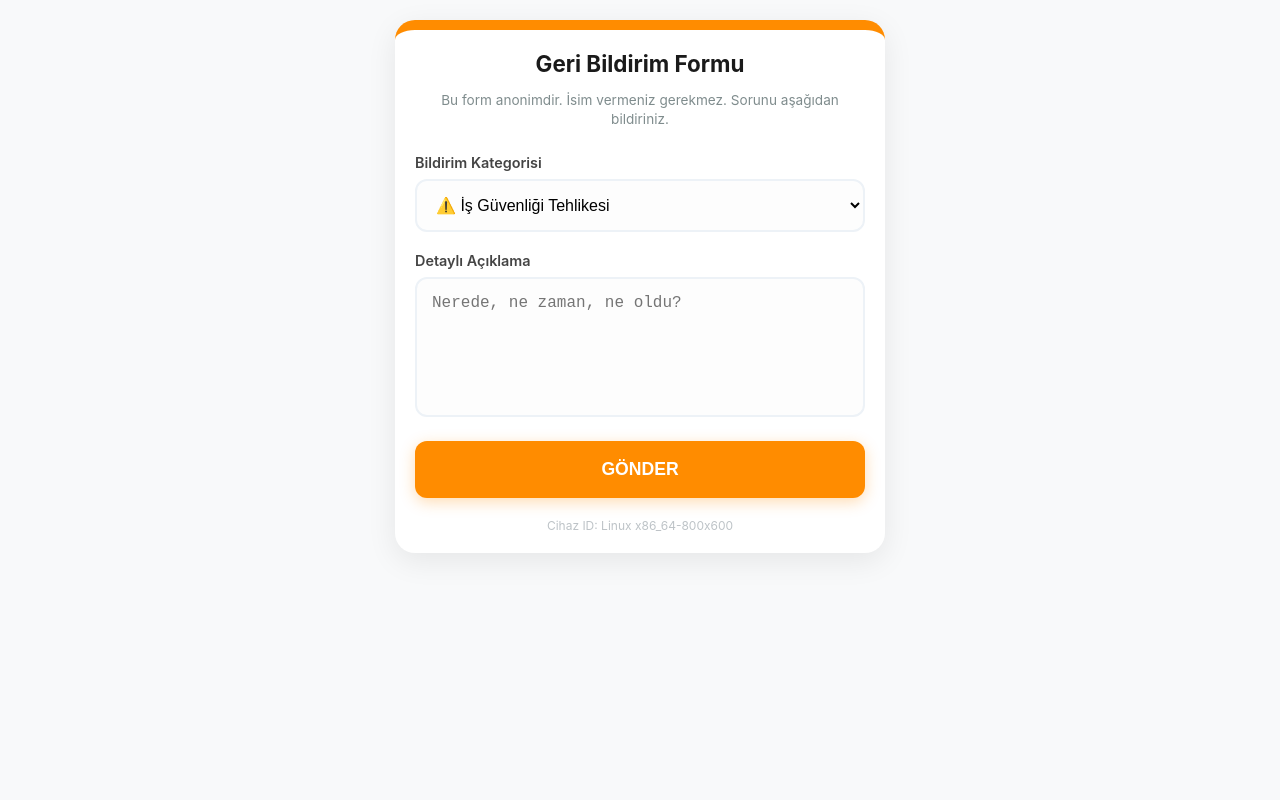
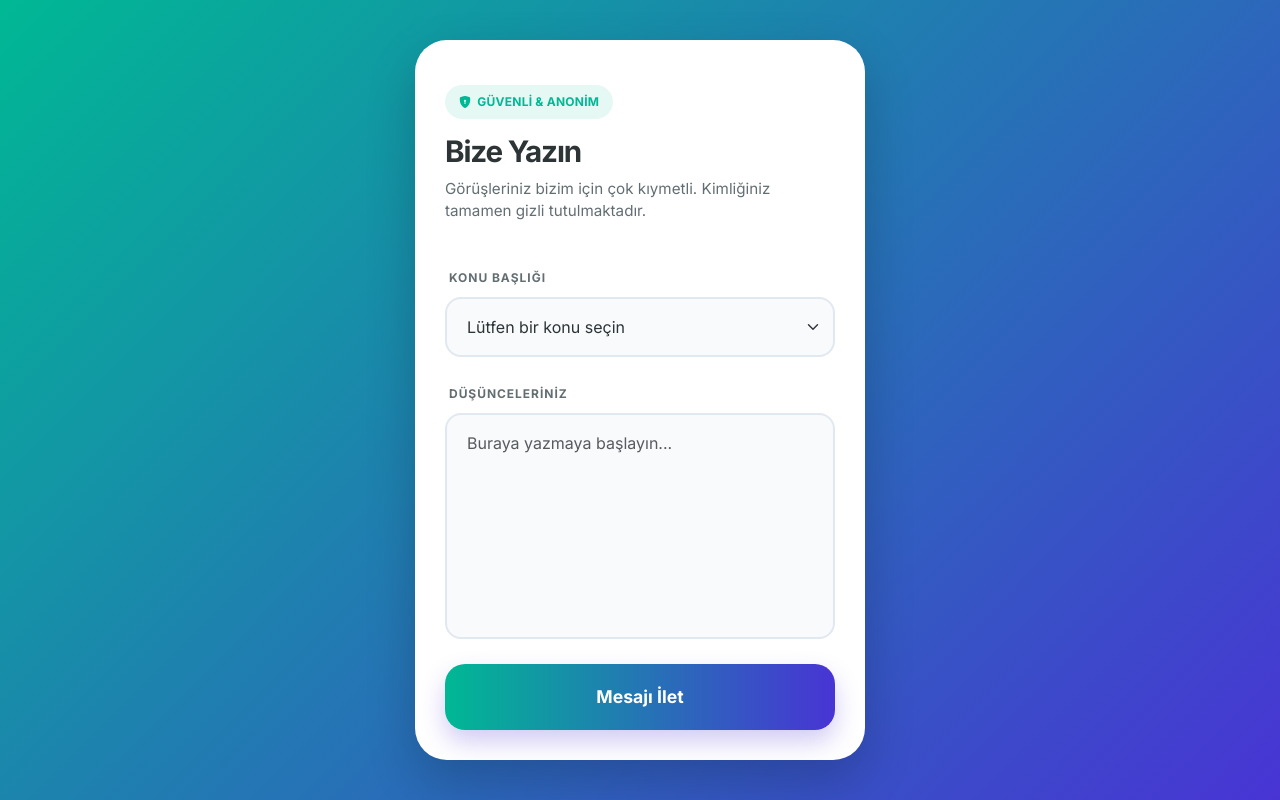
Before and after one commit to cnryzgn/sikayet-formu, a plain HTML site: page index.html in a window 1280 px wide. Drawn offline with nearby package versions, Linux system fonts and the light colour scheme.

Commit message:
Revamp feedback form layout and styles

```diff
--- a/index.html
+++ b/index.html
@@ -1,152 +1,292 @@
 <!DOCTYPE html>
 <html lang="tr">
+
 <head>
     <meta charset="UTF-8">
-    <meta name="viewport" content="width=device-width, initial-scale=1.0, maximum-scale=1.0, user-scalable=no">
-    <title>Şantiye Bildirim Formu</title>
+    <meta name="viewport" content="width=device-width, initial-scale=1.0, maximum-scale=1.0, user-scalable=no, viewport-fit=cover">
+    <title>Geri Bildirim | Anonim</title>
+
+    <link rel="preconnect" href="https://fonts.googleapis.com">
+    <link rel="preconnect" href="https://fonts.gstatic.com" crossorigin>
+    <link href="https://fonts.googleapis.com/css2?family=Inter:wght@400;500;600;700&display=swap" rel="stylesheet">
+
+    <link href="https://cdn.jsdelivr.net/npm/bootstrap@5.3.0/dist/css/bootstrap.min.css" rel="stylesheet">
+    <link rel="stylesheet" href="https://cdn.jsdelivr.net/npm/bootstrap-icons@1.11.0/font/bootstrap-icons.css">
+
     <style>
         :root {
-            --primary: #FF8C00; /* Şantiye turuncusu */
-            --dark: #1a1a1a;
-            --bg: #f8f9fa;
+            --primary-gradient: linear-gradient(135deg, #4834d4 0%, #686de0 100%);
+            --button-gradient: linear-gradient(to right, #00b894, #4834d4, #00b894);
+            --text-main: #2d3436;    /* Yumuşak Kömür Siyahı */
+            --text-muted: #636e72;   /* Estetik Gri */
+            --bg-soft: #f8faff;      /* Çok hafif mavimsi beyaz */
+            --input-border: #e2e8f0;
+        }
+
+        * {
+            font-family: 'Inter', sans-serif;
+            box-sizing: border-box;
+            -webkit-font-smoothing: antialiased;
         }
 
         body {
-            font-family: -apple-system, BlinkMacSystemFont, "Segoe UI", Roboto, Helvetica, Arial, sans-serif;
-            background-color: var(--bg);
+            /* Arka plan gradient geçişi artık body'de de çok daha yumuşak */
+            background: linear-gradient(135deg, #00b894 0%, #4834d4 100%);
             margin: 0;
             display: flex;
+            align-items: center;
             justify-content: center;
-            padding-top: 20px;
+            height: 100dvh;
+            overflow: hidden;
         }
 
-        .mobile-card {
-            background: white;
-            width: 92%;
+        .app-shell {
+            width: 100%;
             max-width: 450px;
+            height: 100dvh;
+            background: #ffffff;
+            display: flex;
+            flex-direction: column;
+            position: relative;
+            box-shadow: 0 20px 50px rgba(0,0,0,0.2);
+        }
+
+        @media (min-width: 576px) {
+            .app-shell {
+                height: 90vh;
+                border-radius: 32px;
+            }
+        }
+
+        /* Başlık Alanı Düzenlemeleri */
+        .header {
+            padding: 45px 30px 20px;
+            flex-shrink: 0;
+        }
+
+        .header h1 {
+            font-weight: 800; /* Daha belirgin title */
+            font-size: 1.85rem;
+            letter-spacing: -0.04em;
+            color: var(--text-main);
+            margin: 0;
+        }
+
+        .header p {
+            color: var(--text-muted);
+            font-size: 0.95rem;
+            margin-top: 8px;
+            line-height: 1.5;
+        }
+
+        .badge-anon {
+            background: rgba(0, 184, 148, 0.1);
+            color: #00b894;
+            padding: 8px 14px;
+            border-radius: 100px;
+            font-size: 0.75rem;
+            font-weight: 700;
+            display: inline-flex;
+            align-items: center;
+            gap: 6px;
+            margin-bottom: 15px;
+            text-transform: uppercase;
+            letter-spacing: 0.02em;
+        }
+
+        .content {
+            flex: 1;
+            padding: 5px 30px 30px;
+            display: flex;
+            flex-direction: column;
+            overflow: hidden;
+        }
+
+        #feedbackForm {
+            display: flex;
+            flex-direction: column;
+            height: 100%;
+        }
+
+        .form-label {
+            font-weight: 700;
+            font-size: 0.75rem;
+            color: var(--text-muted);
+            text-transform: uppercase;
+            letter-spacing: 0.08em;
+            margin-bottom: 10px;
+            padding-left: 4px;
+        }
+
+        .custom-input {
+            border: 2px solid var(--input-border);
+            background-color: #f8fafc;
+            border-radius: 16px;
+            padding: 16px 20px;
+            font-size: 1rem;
+            color: var(--text-main);
+            transition: all 0.3s cubic-bezier(0.4, 0, 0.2, 1);
+        }
+
+        .custom-input:focus {
+            border-color: #4834d4;
+            background-color: #fff;
+            box-shadow: 0 0 0 5px rgba(72, 52, 212, 0.1);
+            outline: none;
+        }
+
+        .textarea-container {
+            flex: 1;
+            display: flex;
+            flex-direction: column;
+            margin-top: 20px;
+            margin-bottom: 25px;
+        }
+
+        #message {
+            flex: 1;
+            resize: none;
+            min-height: 140px;
+            line-height: 1.6;
+        }
+
+        /* Buton Gradient & Transition */
+        .btn-submit {
+            background: var(--button-gradient);
+            background-size: 200% auto;
+            background-position: left center;
+            color: #fff;
+            border: none;
             padding: 20px;
             border-radius: 20px;
-            box-shadow: 0 8px 30px rgba(0,0,0,0.08);
-            border-top: 10px solid var(--primary);
+            font-weight: 700;
+            font-size: 1.1rem;
+            width: 100%;
+            flex-shrink: 0;
+            transition: all 0.5s ease; /* Pürüzsüz gradient geçişi */
+            box-shadow: 0 12px 24px rgba(72, 52, 212, 0.25);
         }
 
-        h2 { color: var(--dark); margin: 0 0 10px 0; font-size: 1.4rem; text-align: center; }
-        .info-text { color: #7f8c8d; font-size: 0.85rem; text-align: center; margin-bottom: 25px; line-height: 1.4; }
-
-        label { display: block; margin-bottom: 8px; font-weight: 600; color: #444; font-size: 0.9rem; }
-
-        /* Mobilde daha kolay seçim için büyük kutular */
-        select, textarea {
-            width: 100%;
-            padding: 15px;
-            margin-bottom: 20px;
-            border: 2px solid #edf2f7;
-            border-radius: 12px;
-            box-sizing: border-box;
-            font-size: 16px; /* Mobilde zoom yapmaması için en az 16px olmalı */
-            background: #fdfdfd;
-            transition: border-color 0.2s;
+        .btn-submit:hover {
+            background-position: right center;
+            transform: translateY(-2px);
+            box-shadow: 0 15px 30px rgba(0, 184, 148, 0.2);
         }
 
-        select:focus, textarea:focus {
-            border-color: var(--primary);
-            outline: none;
-            background: white;
+        .btn-submit:active {
+            transform: scale(0.96);
         }
 
-        textarea { height: 140px; resize: none; }
-
-        button {
-            background-color: var(--primary);
-            color: white;
-            border: none;
-            padding: 18px;
-            width: 100%;
-            border-radius: 12px;
-            font-size: 1.1rem;
-            font-weight: 800;
-            cursor: pointer;
-            box-shadow: 0 4px 15px rgba(255, 140, 0, 0.3);
-            -webkit-tap-highlight-color: transparent;
+        /* Başarı Ekranı */
+        .success-overlay {
+            position: absolute;
+            inset: 0;
+            background: #fff;
+            z-index: 100;
+            display: none;
+            flex-direction: column;
+            align-items: center;
+            justify-content: center;
+            padding: 40px;
+            text-align: center;
         }
 
-        button:active { transform: scale(0.98); }
-        button:disabled { background-color: #bdc3c7; box-shadow: none; }
-
-        .success-msg {
-            display: none;
-            text-align: center;
-            padding: 20px;
-            color: #27ae60;
-            font-weight: bold;
+        .success-overlay.active {
+            display: flex;
         }
 
-        /* Alt bilgi */
-        .footer-note {
-            text-align: center;
-            font-size: 0.75rem;
-            color: #bdc3c7;
-            margin-top: 20px;
+        .check-circle {
+            width: 90px;
+            height: 90px;
+            background: #00b894;
+            color: white;
+            border-radius: 50%;
+            display: flex;
+            align-items: center;
+            justify-content: center;
+            font-size: 3rem;
+            margin-bottom: 25px;
+            box-shadow: 0 15px 35px rgba(0, 184, 148, 0.3);
+            animation: bounceIn 0.6s cubic-bezier(0.175, 0.885, 0.32, 1.275);
+        }
+
+        @keyframes bounceIn {
+            0% { transform: scale(0.3); opacity: 0; }
+            50% { transform: scale(1.05); opacity: 1; }
+            70% { transform: scale(0.9); }
+            100% { transform: scale(1); }
         }
     </style>
 </head>
+
 <body>
 
-<div class="mobile-card" id="formContainer">
-    <h2>Geri Bildirim Formu</h2>
-    <p class="info-text">Bu form anonimdir. İsim vermeniz gerekmez. Sorunu aşağıdan bildiriniz.</p>
+    <div class="app-shell">
+        <div class="header">
+            <div class="badge-anon">
+                <i class="bi bi-shield-lock-fill"></i> Güvenli & Anonim
+            </div>
+            <h1>Bize Yazın</h1>
+            <p>Görüşleriniz bizim için çok kıymetli. Kimliğiniz tamamen gizli tutulmaktadır.</p>
+        </div>
 
-    <label>Bildirim Kategorisi</label>
-    <select id="konu">
-        <option value="İSG Tehlikesi">⚠️ İş Güvenliği Tehlikesi</option>
-        <option value="Malzeme Talebi">📦 Malzeme/Araç Talebi</option>
-        <option value="Arıza/Hasar">🛠️ Arıza veya Hasar</option>
-        <option value="Genel Şikayet">💬 Genel Şikayet/Öneri</option>
-    </select>
+        <div class="content">
+            <form id="feedbackForm">
+                <div class="mb-2">
+                    <label class="form-label">Konu Başlığı</label>
+                    <select class="form-select custom-input" id="category" required>
+                        <option value="" selected disabled>Lütfen bir konu seçin</option>
+                        <option value="Servis">Hizmet Kalitesi</option>
+                        <option value="Temizlik">Temizlik ve Düzen</option>
+                        <option value="Personel">Personel Deneyimi</option>
+                        <option value="Öneri">Genel Öneri</option>
+                    </select>
+                </div>
 
-    <label>Detaylı Açıklama</label>
-    <textarea id="mesaj" placeholder="Nerede, ne zaman, ne oldu?"></textarea>
+                <div class="textarea-container">
+                    <label class="form-label">Düşünceleriniz</label>
+                    <textarea class="form-control custom-input" id="message"
+                        placeholder="Buraya yazmaya başlayın..." required></textarea>
+                </div>
 
-    <button id="submitBtn" onclick="gonder()">GÖNDER</button>
-    <div id="successMsg" class="success-msg">
-        <div style="font-size: 3rem;">✅</div>
-        Mesajınız başarıyla iletildi.<br>Teşekkür ederiz.
+                <button type="submit" class="btn-submit" id="submitBtn">
+                    Mesajı İlet
+                </button>
+            </form>
+        </div>
+
+        <div id="successView" class="success-overlay">
+            <div class="check-circle">
+                <i class="bi bi-check-lg"></i>
+            </div>
+            <h2 style="font-weight: 800; color: var(--text-main); letter-spacing: -0.02em;">İşlem Başarılı</h2>
+            <p style="color: var(--text-muted); line-height: 1.6; margin-bottom: 35px;">
+                Mesajınız anonim olarak iletildi.<br>Teşekkür ederiz!
+            </p>
+            <button class="btn btn-light rounded-pill px-5 fw-bold" onclick="window.location.reload()"
+                style="color: var(--text-muted); border: 1px solid #e2e8f0; padding: 12px 0;">
+                Kapat
+            </button>
+        </div>
     </div>
 
-    <div class="footer-note">Cihaz ID: <span id="deviceId">Yükleniyor...</span></div>
-</div>
+    <script>
+        const form = document.getElementById('feedbackForm');
+        const submitBtn = document.getElementById('submitBtn');
+        const successView = document.getElementById('successView');
 
-<script>
-    // Yarı-anonimlik için basit bir Fingerprint (Cihaz Özeti)
-    document.getElementById('deviceId').innerText =
-        navigator.platform + "-" + screen.width + "x" + screen.height;
+        form.addEventListener('submit', function (e) {
+            e.preventDefault();
 
-    function gonder() {
-        const btn = document.getElementById('submitBtn');
-        const msg = document.getElementById('mesaj').value;
-        const konu = document.getElementById('konu').value;
-        const device = document.getElementById('deviceId').innerText;
+            submitBtn.disabled = true;
+            submitBtn.innerHTML = '<span class="spinner-border spinner-border-sm"></span> İletiliyor...';
 
-        if(!msg) { alert("Lütfen açıklama yazınız."); return; }
-
-        btn.disabled = true;
-        btn.innerText = "İletiliyor...";
-
-        // Google Script Fonksiyonu Çağrısı
-        google.script.run.withSuccessHandler(function() {
-            document.getElementById('konu').style.display = "none";
-            document.getElementById('mesaj').style.display = "none";
-            document.querySelectorAll('label').forEach(el => el.style.display = "none");
-            btn.style.display = "none";
-            document.querySelector('.info-text').style.display = "none";
-            document.getElementById('successMsg').style.display = "block";
-        }).formuKaydet({
-            konu: konu,
-            mesaj: msg,
-            cihaz: device
+            // Simüle edilmiş backend gecikmesi
+            setTimeout(() => {
+                successView.classList.add('active');
+            }, 1200);
         });
-    }
-</script>
+    </script>
 
 </body>
 </html>
```
